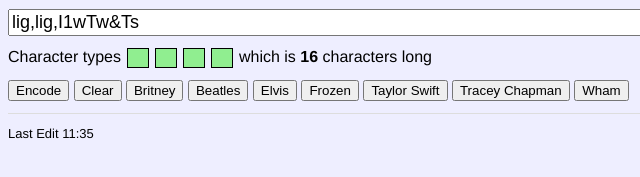
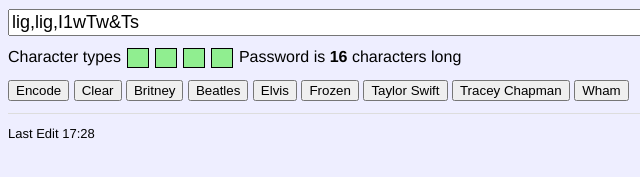
Before and after one commit to Bitwix/bitwix.github.io, a plain HTML site: page index.html in a window 1280 px wide. Shown: the part 233-410 px from the top of the page, 0-640 px from the left. Drawn offline with Linux system fonts and the light colour scheme.

Commit message:
version message

```diff
--- a/index.html
+++ b/index.html
@@ -20,7 +20,7 @@
             <div class='Blob' id='Blob2'>&nbsp;</div>
             <div class='Blob' id='Blob3'>&nbsp;</div>
             <div class='Blob' id='Blob4'>&nbsp;</div>
-            <div class="FloatLeft Before6">which is <span class="Bold" id="spnLength"></span> characters long</div>
+            <div class="FloatLeft Before6">Password is <span class="Bold" id="spnLength"></span> characters long</div>
         </div>
         <div class="ClearBoth"></div>
         <div class="ButtonSet">
@@ -34,7 +34,7 @@
         <button onclick="javascript:doExample('tracey_chapman')">Tracey Chapman</button>
         <button onclick="javascript:doExample('wham')">Wham</button>
         </div>
-        <div class="VersionMessage">Last Edit 11:35</div>
+        <div class="VersionMessage">Last Edit 17:28</div>
         <script src="passmaker.js" defer></script>
         <script src="index.js" defer></script>
         <script>
```
